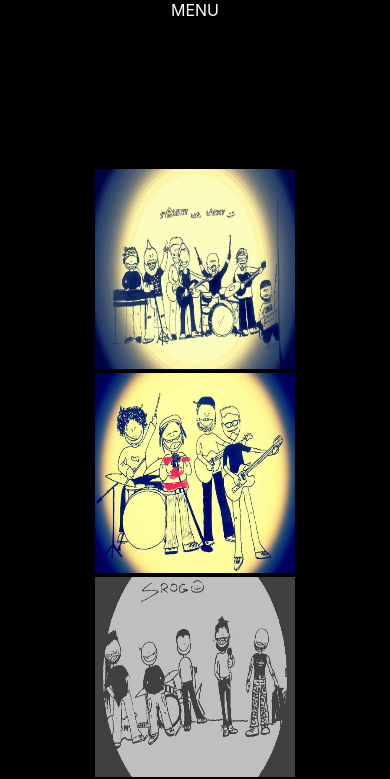
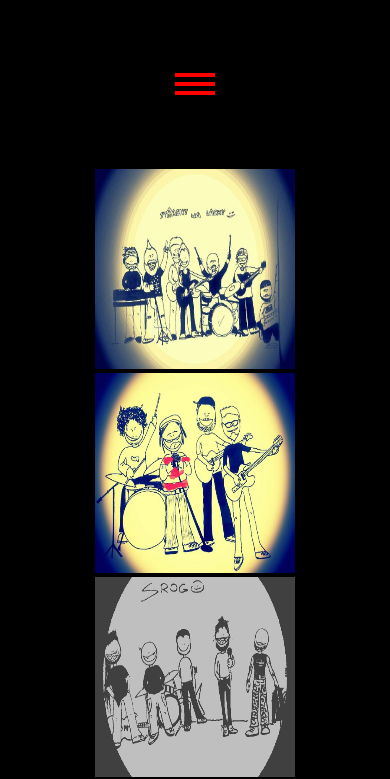
Before and after one commit to KonradPietocha/Justine-Gallery, a React (Create React App) app: page / in a window 390 px wide. Shown: the top 779 px of the page. Built offline with nearby package versions, Linux system fonts and the light colour scheme.

Commit message:
add mobile menu

```diff
--- a/src/components/MenuList/MenuList.css
+++ b/src/components/MenuList/MenuList.css
@@ -3,3 +3,24 @@
     flex-direction: row;
     justify-content: space-between;
 }
+
+.mobile-menu {
+    cursor: pointer;
+    display: flex;
+    flex-direction: column;
+    justify-content: center;
+}
+
+.mobile-menu1 {
+    border-top: 4px solid red;
+    border-bottom: 2px solid red;
+    width: 40px;
+    height: 5px;
+}
+
+.mobile-menu2 {
+    border-top: 2px solid red;
+    border-bottom: 4px solid red;
+    width: 40px;
+    height: 5px;
+}
--- a/src/components/MenuList/MenuList.js
+++ b/src/components/MenuList/MenuList.js
@@ -19,8 +19,9 @@ function MenuList(props) {
     return (
         <>
             {mobileSwitch ?
-                <div>
-                    MENU
+                <div className='mobile-menu'>
+                    <div className='mobile-menu1' />
+                    <div className='mobile-menu2' />
                 </div>
                 :
                 <div className="menu-list">
```
